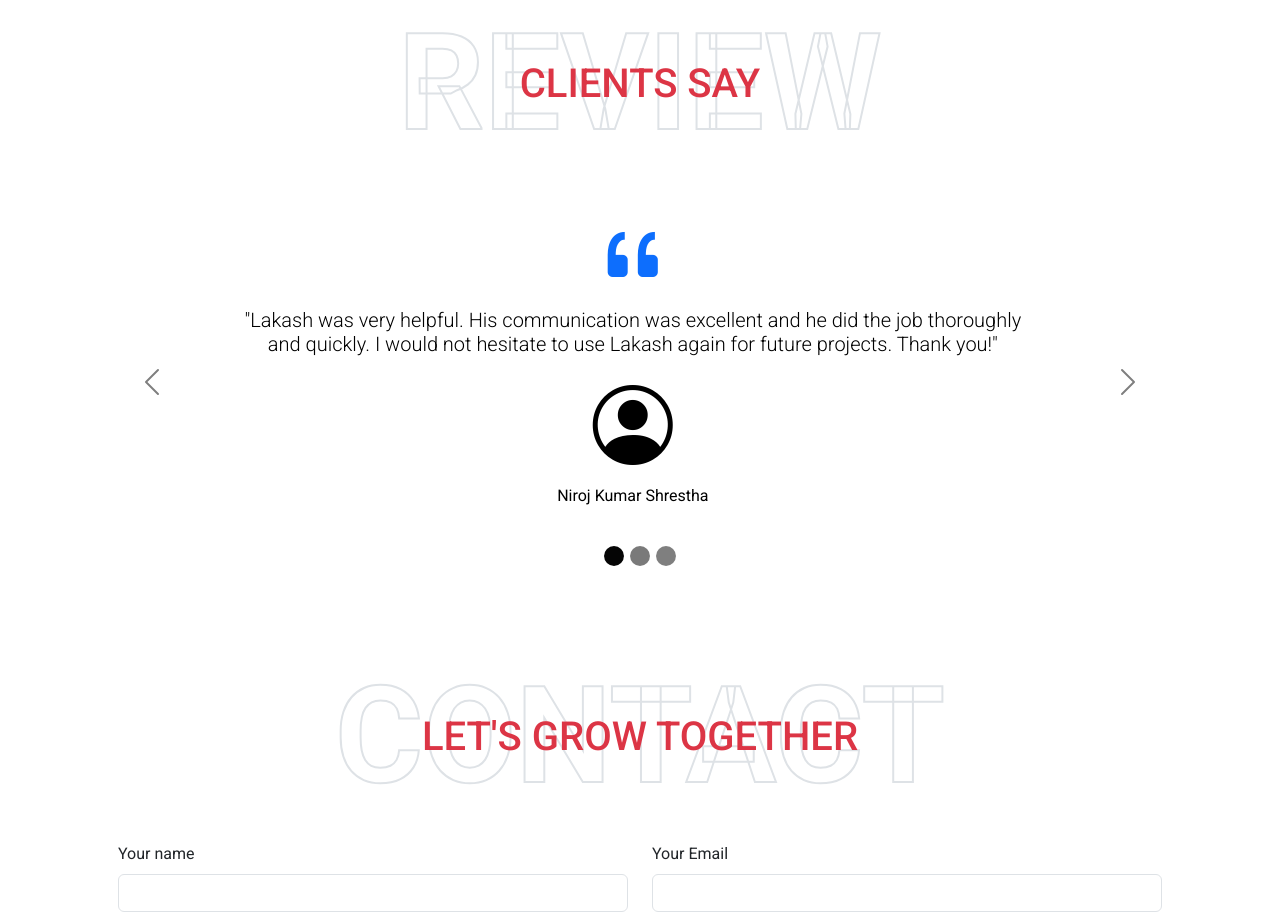
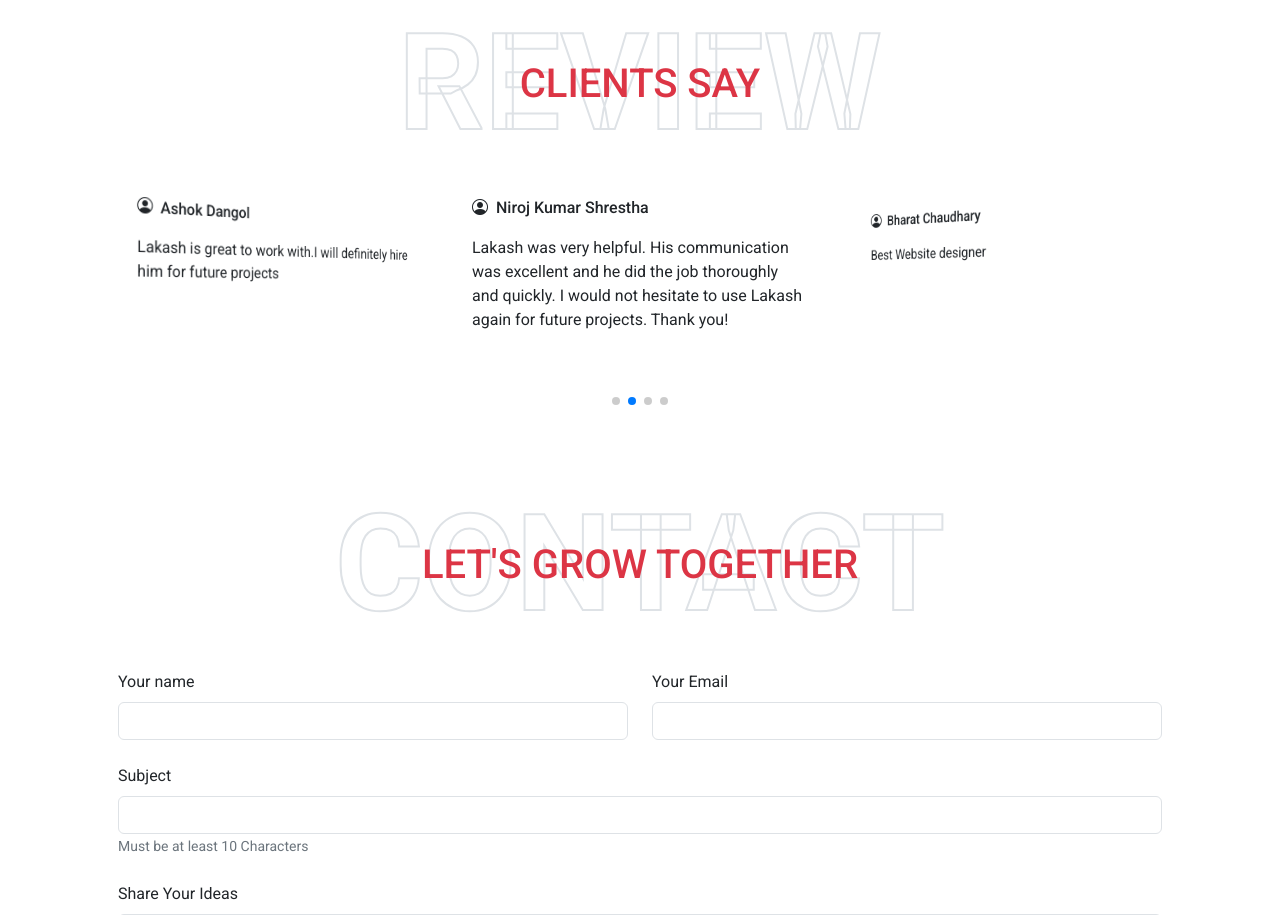
Before and after one commit to lakashDangol1234/portfolio, a plain HTML site: page index.html in a window 1280 px wide. Shown: the part 3523-4438 px from the top of the page. Drawn offline with nearby package versions, Linux system fonts and the light colour scheme.

Commit message:
Replaced review section using swiper js

```diff
--- a/index.html
+++ b/index.html
@@ -14,6 +14,9 @@
     <link rel="stylesheet" href="https://cdn.jsdelivr.net/npm/bootstrap-icons@1.11.3/font/bootstrap-icons.min.css">
     <!-- font css  -->
     <link rel="stylesheet" href="css/font.css">
+
+    <!-- Swiper JS  -->
+    <link rel="stylesheet" href="https://cdn.jsdelivr.net/npm/swiper@11/swiper-bundle.min.css" />
 
     <link rel="stylesheet" href="css/style.css">
 
@@ -509,63 +512,60 @@
                     <h1 class="position-absolute text-uppercase text-danger">Clients Say</h1>
                 </div>
                 <div class="col-11">
-                    <div id="carouselReviewDark" class="carousel carousel-dark slide">
-                        <div class="carousel-indicators pt-3">
-                            <button type="button" data-bs-target="#carouselReviewDark" data-bs-slide-to="0"
-                                class="active" style="border-radius: 50%; height: 20px; width: 20px;"
-                                aria-current="true" aria-label="Slide 1"></button>
-                            <button type="button" data-bs-target="#carouselReviewDark" data-bs-slide-to="1"
-                                aria-label="Slide 2" style="border-radius: 50%; height: 20px; width: 20px;"></button>
-                            <button type="button" data-bs-target="#carouselReviewDark" data-bs-slide-to="2"
-                                aria-label="Slide 3" style="border-radius: 50%; height: 20px; width: 20px;"></button>
+                    <div class="swiper swiper-review">
+                        <div class="swiper-wrapper mb-5">
+
+                            <div class="swiper-slide bg-white p-4">
+                                <div class="profile d-flex align-items-center mb-3">
+                                    <i class="bi bi-person-circle" class="img-fluid"></i>
+                                    <h6 class="m-0 ms-2">Ashok Dangol</h6>
                                 </div>
-                        <div class="carousel-inner">
-                            <div class="carousel-item active" data-bs-interval="10000">
-                                <div style="height:420px;"></div>
-                                <div class="carousel-caption d-block" style="top:1.25rem;">
-                                    <i class="bi bi-quote text-primary mb-4 display-1"></i>
-                                    <h4 class="fw-light mb-4 fs-5">"Lakash was very helpful. His communication was
-                                        excellent
-                                        and
-                                        he did the job thoroughly and quickly. I would not hesitate to use Lakash again
-                                        for
-                                        future projects. Thank you!"</h4>
-                                    <h1 class="display-1"><i class="bi bi-person-circle" class="img-fluid"></i></h1>
-                                    <p>Niroj Kumar Shrestha</p>
+                                <p>
+                                    Lakash is great to work with.I will definitely hire him for future projects
+                                </p>
+
                             </div>
+
+
+                            <div class="swiper-slide bg-white p-4">
+                                <div class="profile d-flex align-items-center mb-3">
+                                    <i class="bi bi-person-circle" class="img-fluid"></i>
+                                    <h6 class="m-0 ms-2">Niroj Kumar Shrestha</h6>
                                 </div>
-                            <div class="carousel-item" data-bs-interval="2000">
-                                <div style="height:420px;"></div>
-                                <div class="carousel-caption d-block" style="top:1.25rem;">
-                                    <i class="bi bi-quote text-primary mb-4 display-1"></i>
-                                    <h4 class="fw-light mb-4 fs-5">"Lakash is great to work with.I will definitely hire
-                                        him
-                                        for future projects"</h4>
-                                    <h1 class="display-1"><i class="bi bi-person-circle" class="img-fluid"></i></h1>
-                                    <p>Ashok Dangol</p>
+                                <p>
+                                    Lakash was very helpful. His communication was excellent and he did the job
+                                    thoroughly and quickly. I would not hesitate to use Lakash again for future
+                                    projects. Thank you!
+                                </p>
                             </div>
+
+
+                            <div class="swiper-slide bg-white p-4">
+                                <div class="profile d-flex align-items-center mb-3">
+                                    <i class="bi bi-person-circle" class="img-fluid"></i>
+                                    <h6 class="m-0 ms-2">Bharat Chaudhary</h6>
                                 </div>
-                            <div class="carousel-item">
-                                <div style="height:420px;"></div>
-                                <div class="carousel-caption d-block" style="top:1.25rem;">
-                                    <i class="bi bi-quote text-primary mb-4 display-1"></i>
-                                    <h4 class="fw-light mb-4">"Best Website designer"</h4>
-                                    <h1 class="display-1"><i class="bi bi-person-circle" class="img-fluid"></i></h1>
-                                    <p>Bharat Chaudhary</p>
+                                <p>
+                                    Best Website designer
+                                </p>
                             </div>
+
+
+                            <div class="swiper-slide bg-white p-4">
+                                <div class="profile d-flex align-items-center mb-3">
+                                    <i class="bi bi-person-circle" class="img-fluid"></i>
+                                    <h6 class="m-0 ms-2">Ramesh Dangol</h6>
                                 </div>
+                                <p>
+                                    Excellent Programmer
+                                </p>
                             </div>
-                        <button class="carousel-control-prev" type="button" data-bs-target="#carouselReviewDark"
-                            data-bs-slide="prev">
-                            <span class="carousel-control-prev-icon" aria-hidden="true"></span>
-                            <span class="visually-hidden">Previous</span>
-                        </button>
-                        <button class="carousel-control-next" type="button" data-bs-target="#carouselReviewDark"
-                            data-bs-slide="next">
-                            <span class="carousel-control-next-icon" aria-hidden="true"></span>
-                            <span class="visually-hidden">Next</span>
-                        </button>
+
                         </div>
+                        <div class="swiper-pagination"></div>
+
+                    </div>
+
                 </div>
 
             </section>
@@ -669,6 +669,9 @@
     <script type="text/javascript" src="https://cdn.jsdelivr.net/npm/@emailjs/browser@4/dist/email.min.js">
     </script>
 
+    <!-- Swiper js  -->
+    <script src="https://cdn.jsdelivr.net/npm/swiper@11/swiper-bundle.min.js"></script>
+
 
     <!-- Custom JS  -->
     <!-- type handler  -->
@@ -683,6 +686,6 @@
     <!-- General  -->
     <script src="js/index.js"></script>
 </body>
-</body>
+
 
 </html>
--- a/js/index.js
+++ b/js/index.js
@@ -1,13 +1,39 @@
-const carouselReview = document.getElementById('carouselReviewDark');
+// review swiper
+var swiper = new Swiper(".swiper-review", {
+  effect: "coverflow",
+  grabCursor: true,
+  centeredSlides: true,
+  slidesPerView: "auto",
+  autoplay: {
+      delay: 3500,
+      disableOnInteraction: false
+  },
+  slidesPerView: 3,
+  loop: true,
+  coverflowEffect: {
+      rotate: 50,
+      stretch: 0,
+      depth: 100,
+      modifier: 1,
+      slideShadows: false,
+  },
+  pagination: {
+      el: ".swiper-pagination",
+  },
+  breakpoints: {
+      320: { // Mobile devies 320px
+          slidesPerView: 1,
+      },
+      640: {
+          slidesPerView: 1,
+      },
+      768: {
+          slidesPerView: 2,
+      },
+      1024: {
+          slidesPerView: 3,
+      }
 
-const carouselInstance = new bootstrap.Carousel(carouselReview
-  , {
-  interval: false, // Disable built-in auto-slide
-  wrap: true,      // Allow cycling back to the beginning
+
+  }
 });
-
-function autoSlide() {
-  carouselInstance.next(); // Move to the next slide
-}
-
-setInterval(autoSlide, 5000); // Change slide every 3 seconds
```
Lines whose indentation alone changed are shown as unchanged.
